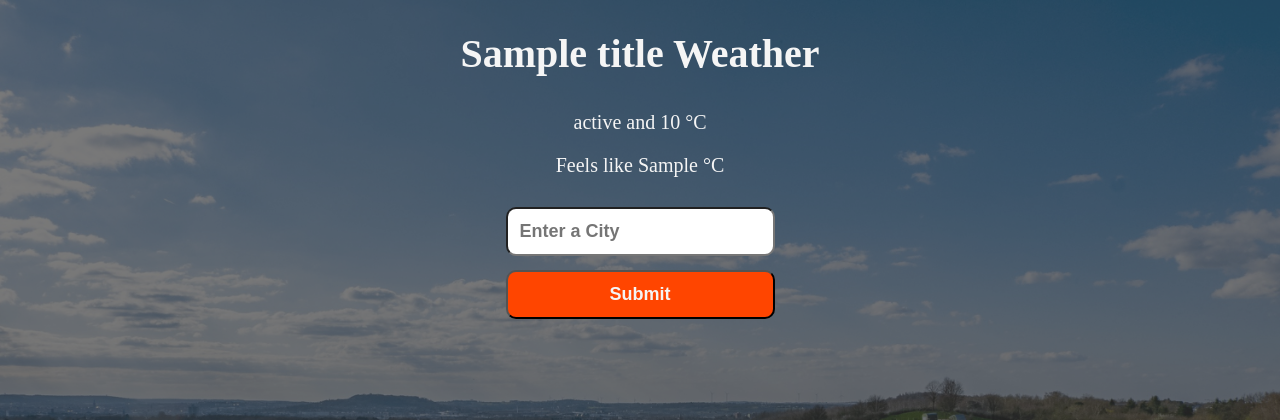
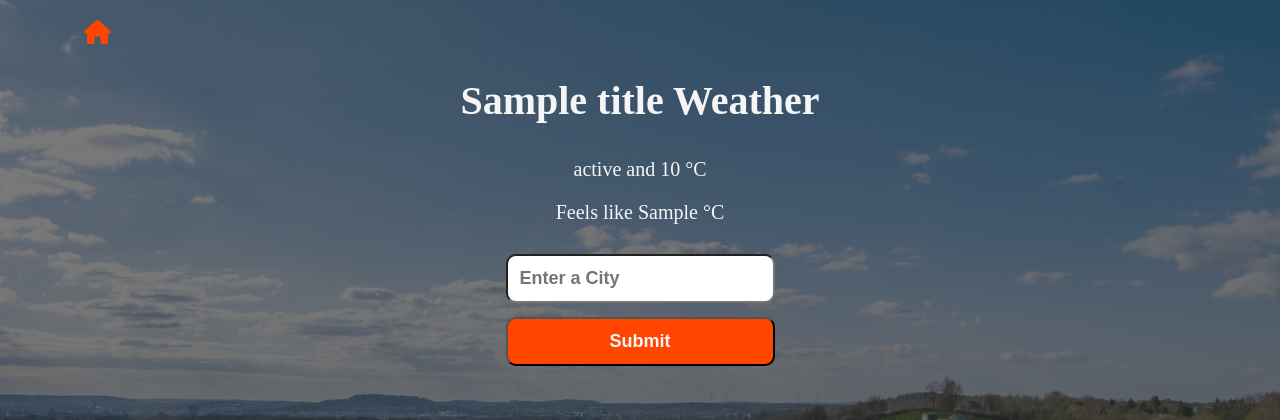
Before and after one commit to kushyzee/zee-weather, a Flask app: template templates/weather.html in a window 1280 px wide. Shown: the top 420 px of the page. Run offline with Flask 3, Linux system fonts and the light colour scheme; the template is opened without the code that fills it: most values are stand-ins (such as "Sample title", 1, 10 or a date in 2020); some libraries are stand-ins or nearby versions.

Commit message:
modified files

```diff
--- a/static/styles/style.css
+++ b/static/styles/style.css
@@ -66,6 +66,15 @@ button {
     transition: all .2s linear;
 }
 
+li {
+    list-style: none;
+    text-align: left;
+}
+
+a {
+    color: orangered;
+}
+
 @media screen and (width >= 48em) {
     body {
         padding: 2rem;
@@ -76,6 +85,15 @@ button {
         font-size: 2rem;
         text-align: center;
         background-image: url("../images/desktop.jpg");
+    }
+
+    ul {
+        align-self: flex-start;
+        margin-left: 5svw;
+    }
+
+    a {
+        font-size: 2.4rem;
     }
 
     input, button {
--- a/templates/weather.html
+++ b/templates/weather.html
@@ -4,9 +4,15 @@
     <meta charset="UTF-8">
     <meta name="viewport" content="width=device-width, initial-scale=1.0">
     <title>{{title}} Weather</title>
+    <script src="https://kit.fontawesome.com/d4de644c55.js" crossorigin="anonymous"></script>
     <link rel="stylesheet" href="{{url_for('static', filename='styles/style.css')}}">
 </head>
 <body>
+    <ul>
+        <li>
+            <a class="home" href="/index" aria-label="home"><i class="fa-solid fa-house"></i></a>
+        </li>
+    </ul>
     <h1>{{title}} Weather</h1>
     <p>{{status}} and {{temp}} &deg;C</p>
     <p>Feels like {{feels_like}} &deg;C</p>
```
